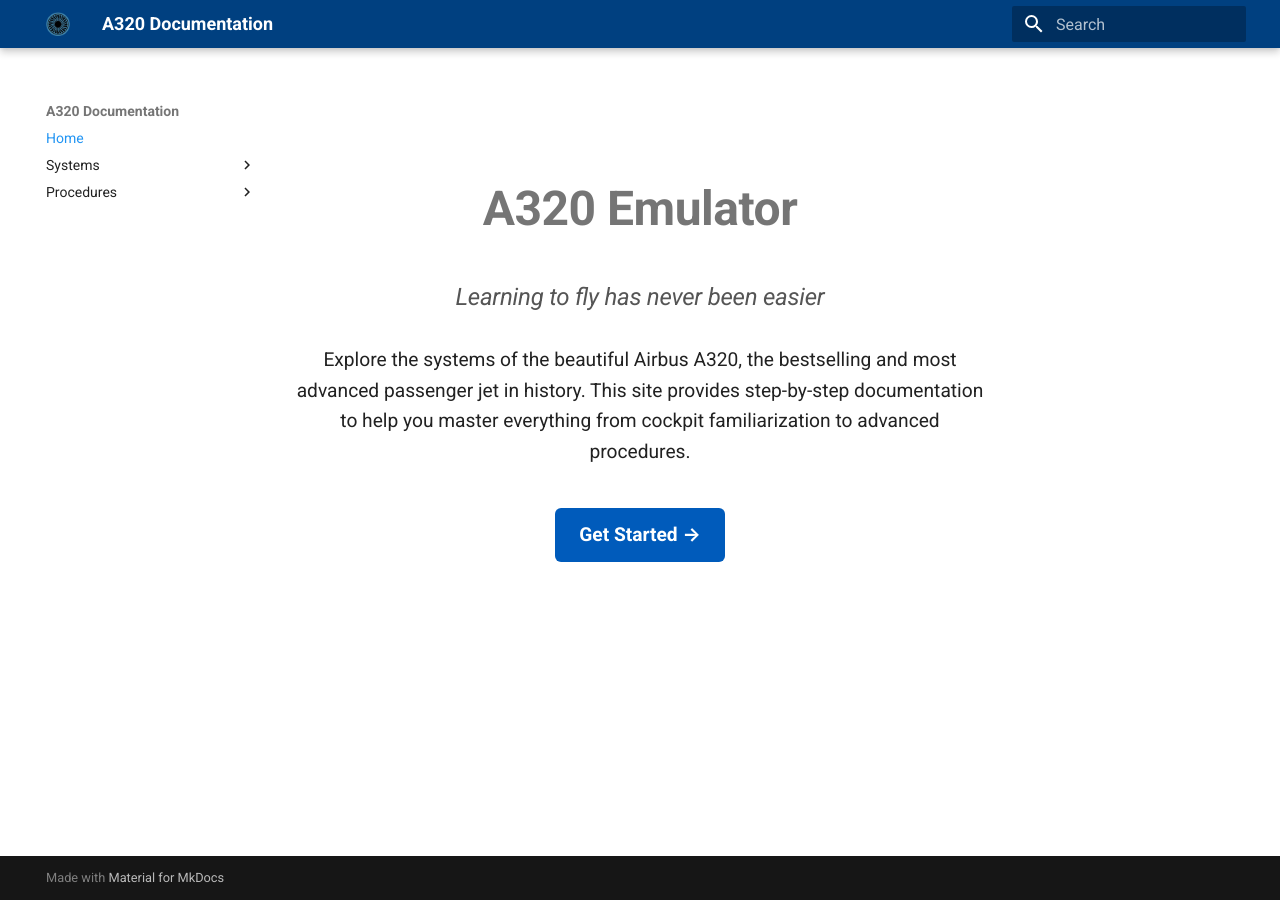
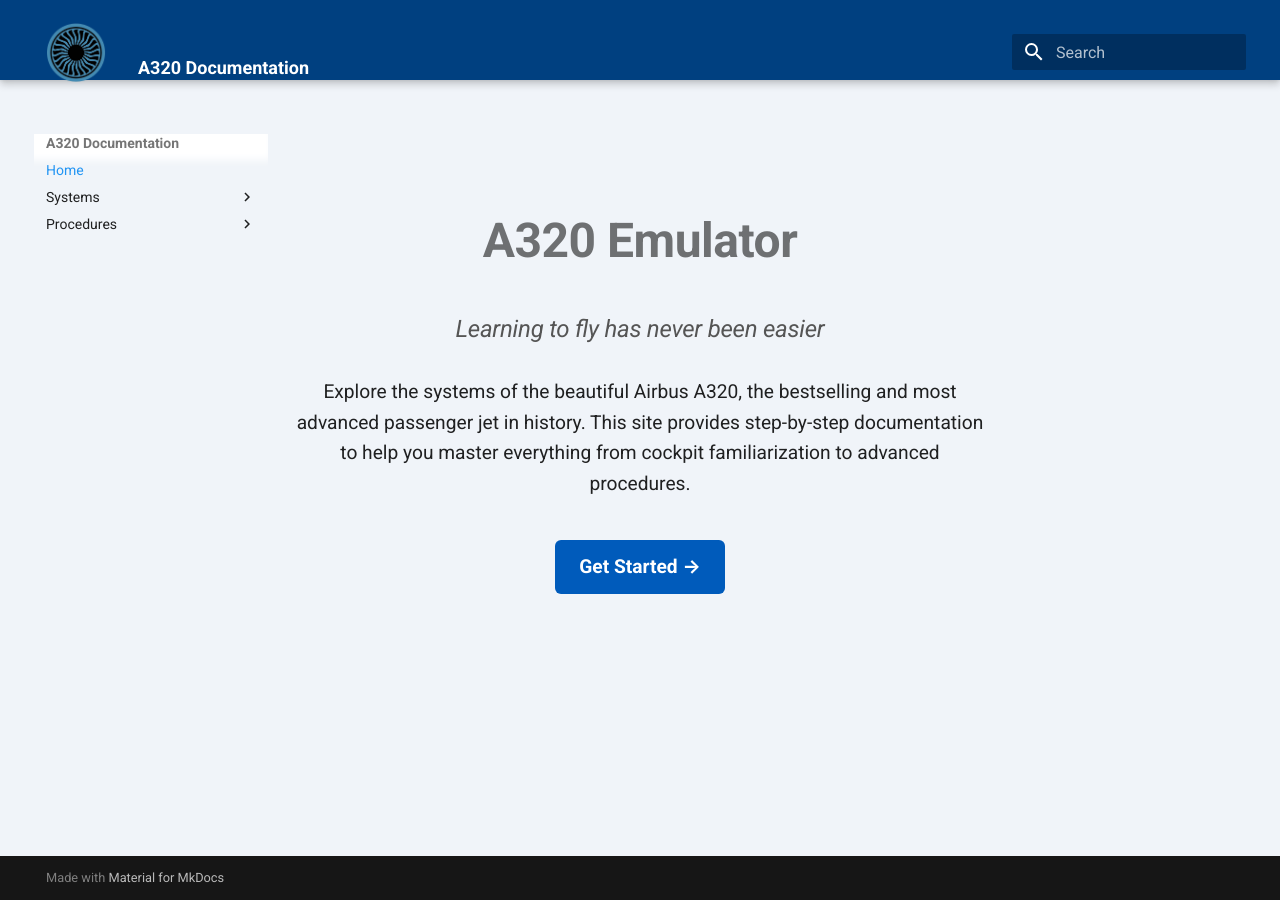
Before and after one commit to danhuaflx-56/A320-emulator, an MkDocs documentation site: the page built from docs/index.md, in a window 1280 px wide. Built offline with MkDocs 1.6.1 and Material for MkDocs 9.7.7, drawn with Linux system fonts in a browser that asks for light colours.

Commit message:
Update custom.css

```diff
--- a/docs/assets/custom.css
+++ b/docs/assets/custom.css
@@ -1,7 +1,17 @@
 /* Make site header smaller */
+.md-main {
+  background-color: #f0f4f9; /* light Airbus blue/gray */
+}
 .md-header {
   background-color: #004080; /* Airbus dark blue */
+  height: 80px;       /* default ~56px */
+  padding: 10px 20px; /* add some breathing room */
 }
+/* Center logo + title vertically */
+.md-header__title {
+  line-height: 80px; /* match header height */
+}
+
 
 /* Style for homepage button */
 .homepage-button {
@@ -12,3 +22,7 @@
   font-size: 1.2em;
   text-decoration: none;
 }
+.md-header__button.md-logo img {
+  height: 60px;   /* default ~24px */
+  width: auto;    /* keep proportions */
+}
```
